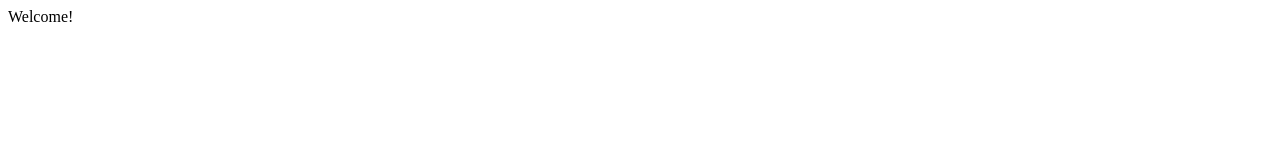
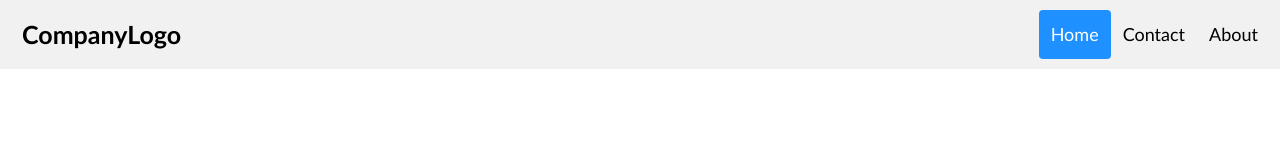
Before and after one commit to yoadimpen/yp.github.io, a plain HTML site: page index.html in a window 1280 px wide. Drawn offline with nearby package versions, Linux system fonts and the light colour scheme.

Commit message:
Update index.html

```diff
--- a/index.html
+++ b/index.html
@@ -1 +1,79 @@
-Welcome!
+<!DOCTYPE html>
+<html>
+    <head>
+        <link rel="stylesheet" href="styles.css">
+        <link href="https://cdn.jsdelivr.net/npm/bootstrap@5.0.0-beta2/dist/css/bootstrap.min.css" rel="stylesheet" integrity="sha384-BmbxuPwQa2lc/FVzBcNJ7UAyJxM6wuqIj61tLrc4wSX0szH/Ev+nYRRuWlolflfl" crossorigin="anonymous">
+    </head>
+  <style>
+    html, body{
+    height: 100%;
+    overflow: auto;
+    font-family: 'Trebuchet MS', 'Lucida Sans Unicode', 'Lucida Grande', 'Lucida Sans', Arial, sans-serif;
+    margin: 0%;
+}
+
+/* Style the header with a grey background and some padding */
+.header {
+    overflow: hidden;
+    background-color: #f1f1f1;
+    padding: 10px;
+  }
+
+  /* Style the header links */
+  .header a {
+    float: left;
+    color: black;
+    text-align: center;
+    padding: 12px;
+    text-decoration: none;
+    font-size: 18px;
+    line-height: 25px;
+    border-radius: 4px;
+  }
+
+  /* Style the logo link (notice that we set the same value of line-height and font-size to prevent the header to increase when the font gets bigger */
+  .header a.logo {
+    font-size: 25px;
+    font-weight: bold;
+  }
+
+  /* Change the background color on mouse-over */
+  .header a:hover {
+    background-color: #ddd;
+    color: black;
+  }
+
+  /* Style the active/current link*/
+  .header a.active {
+    background-color: dodgerblue;
+    color: white;
+  }
+
+  /* Float the link section to the right */
+  .header-right {
+    float: right;
+  }
+
+  /* Add media queries for responsiveness - when the screen is 500px wide or less, stack the links on top of each other */
+  @media screen and (max-width: 500px) {
+    .header a {
+      float: none;
+      display: block;
+      text-align: left;
+    }
+    .header-right {
+      float: none;
+    }
+  }
+  </style>
+    <body>
+        <div class="header">
+            <a href="#default" class="logo">CompanyLogo</a>
+            <div class="header-right">
+              <a class="active" href="#home">Home</a>
+              <a href="#contact">Contact</a>
+              <a href="#about">About</a>
+            </div>
+        </div>
+    </body>
+</html>
```
